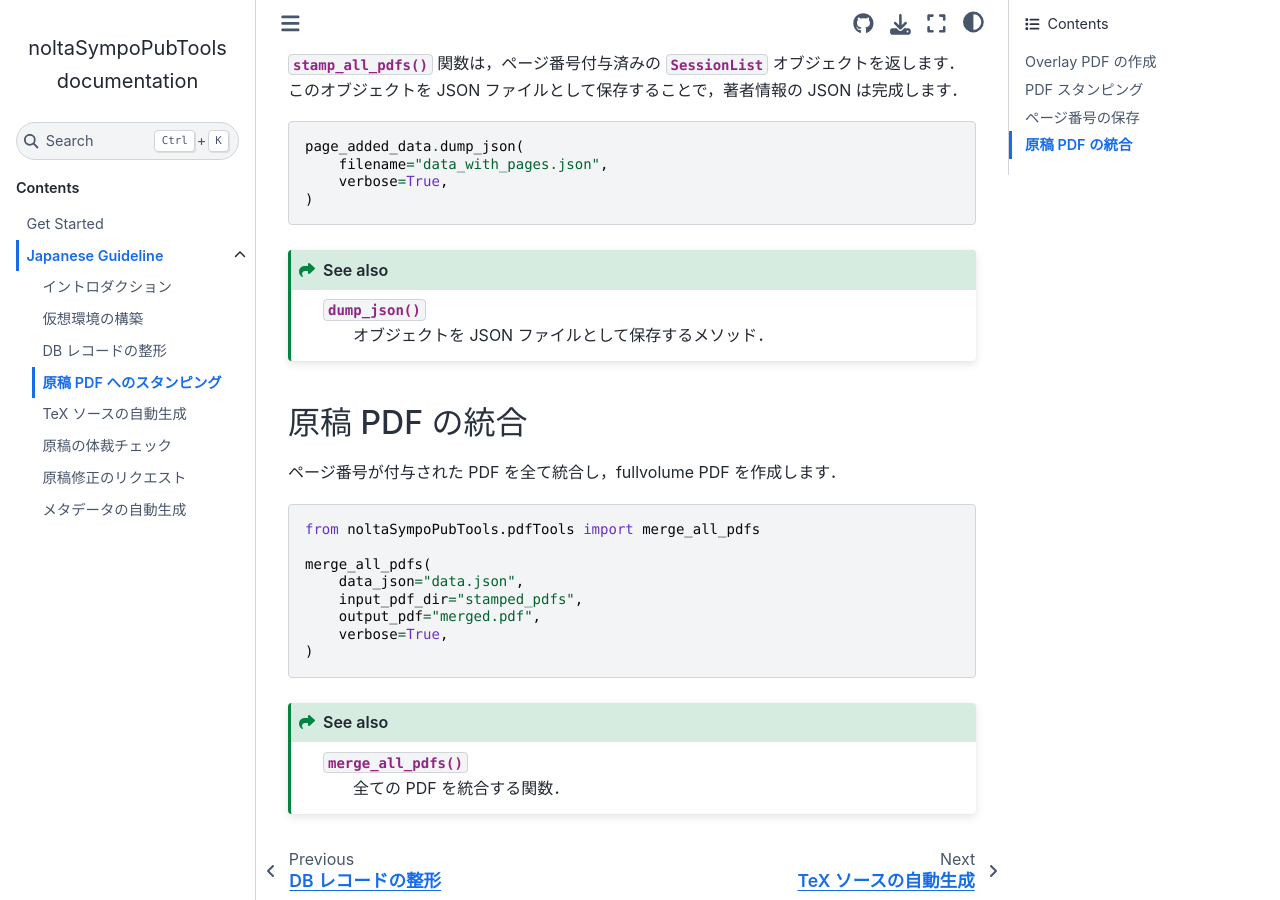
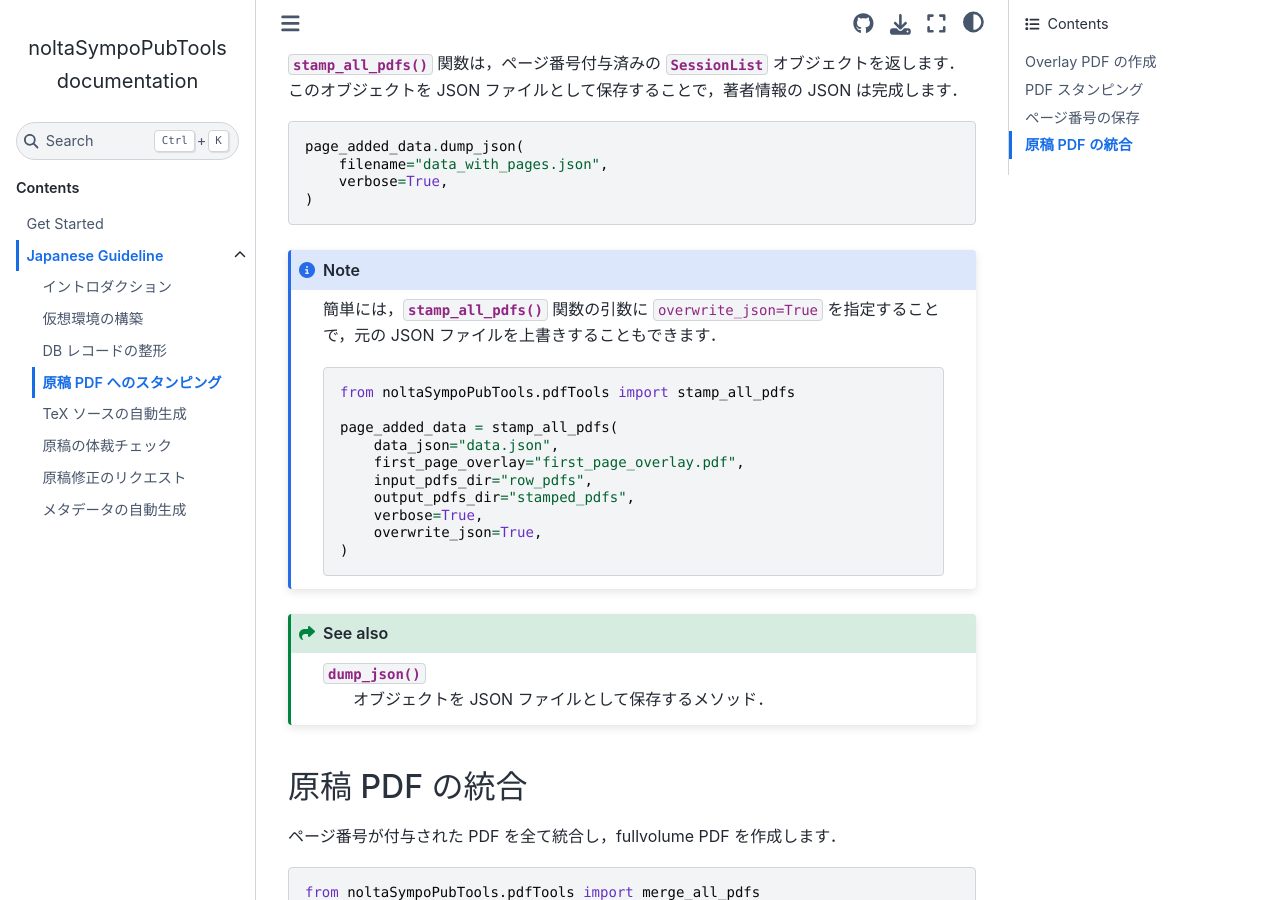
Before and after one commit to Yuu-Miino-NUE/noltaSympoPubTools, a Sphinx documentation site: the page built from docs/_contents/ja_guideline/stamp_pdf.rst, in a window 1280 px wide and 900 px high, scrolled down 2991 px. Built offline with Sphinx 7.4.7 and the Sphinx Book theme 1.1.4, drawn with Linux system fonts in a browser that asks for light colours; pages that are not in the unit, such as notebooks, are missing from menus.

Commit message:
Added overwrite_json feature

```diff
--- a/docs/_contents/ja_guideline/stamp_pdf.rst
+++ b/docs/_contents/ja_guideline/stamp_pdf.rst
@@ -88,6 +88,13 @@ Overlay PDF を用意したら，原稿 PDF にスタンプを行います．
     :language: python
     :lines: 11-
 
+.. note::
+
+    簡単には，:func:`.stamp_all_pdfs` 関数の引数に ``overwrite_json=True`` を指定することで，元の JSON ファイルを上書きすることもできます．
+
+    .. literalinclude:: /py_examples/ex_stamp_all_pdfs2.py
+        :language: python
+
 .. seealso::
     :meth:`.dump_json`
         オブジェクトを JSON ファイルとして保存するメソッド．
--- /dev/null
+++ b/docs/py_examples/ex_stamp_all_pdfs2.py
@@ -0,0 +1,10 @@
+from noltaSympoPubTools.pdfTools import stamp_all_pdfs
+
+page_added_data = stamp_all_pdfs(
+    data_json="data.json",
+    first_page_overlay="first_page_overlay.pdf",
+    input_pdfs_dir="row_pdfs",
+    output_pdfs_dir="stamped_pdfs",
+    verbose=True,
+    overwrite_json=True,
+)
```
Also changed, not shown: 1 other file.
